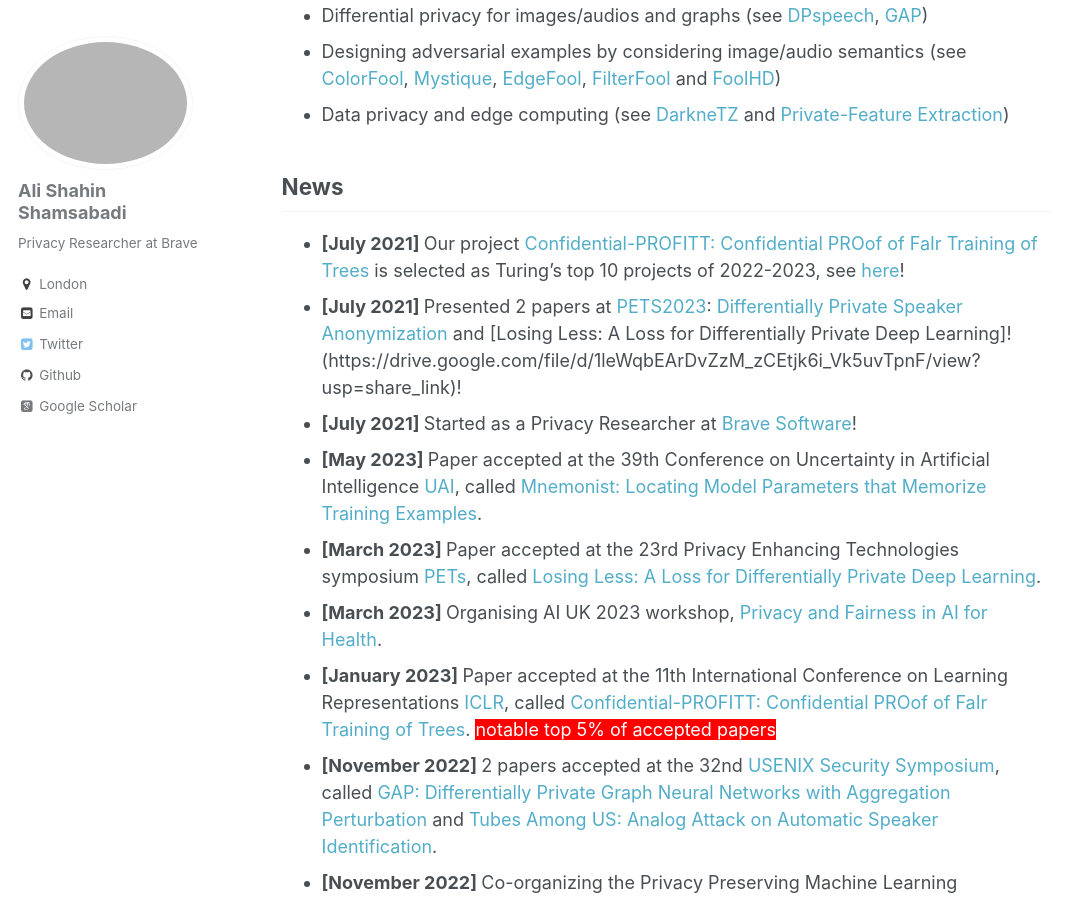
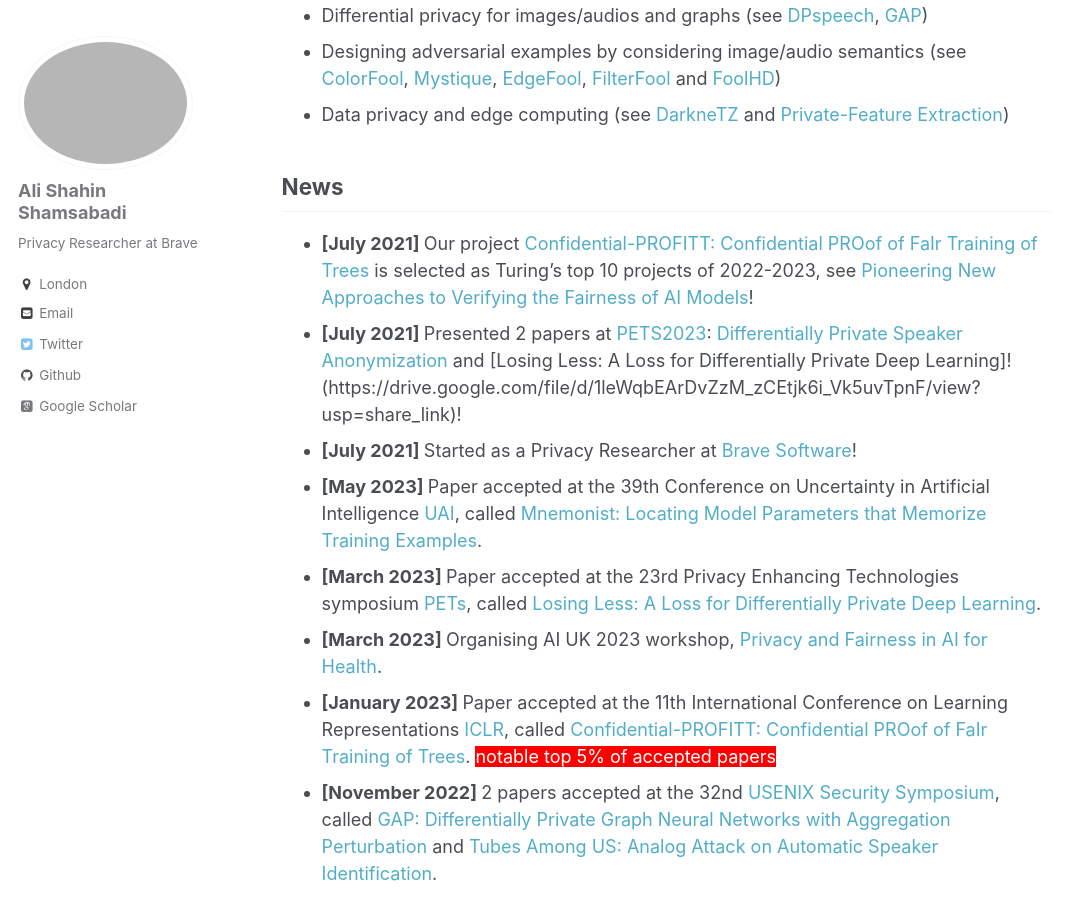
Before and after one commit to AliShahin/AliShahin.github.io, a Jekyll site: the page built from _pages/about.md, in a window 1280 px wide and 900 px high, scrolled down 763 px. Shown: the whole window, without its empty margins (0-1084 px from the left). Built offline with Jekyll 4.4.1, drawn with Linux system fonts in a browser that asks for light colours; some web fonts are replaced.

Commit message:
Update about.md

```diff
--- a/_pages/about.md
+++ b/_pages/about.md
@@ -22,7 +22,7 @@ My research has been published at top-tier conferences including NeurIPS, ICLR,
 - Data privacy and edge computing (see [DarkneTZ](https://arxiv.org/pdf/2004.05703) and [Private-Feature Extraction](https://arxiv.org/pdf/1802.03151.pdf))
 
 ## News
-- <b> [July 2021] </b> Our project [Confidential-PROFITT: Confidential PROof of FaIr Training of Trees](https://openreview.net/forum?id=iIfDQVyuFD) is selected as Turing's top 10 projects of 2022-2023, see [here](https://t.co/I2b4PUPkbs)!
+- <b> [July 2021] </b> Our project [Confidential-PROFITT: Confidential PROof of FaIr Training of Trees](https://openreview.net/forum?id=iIfDQVyuFD) is selected as Turing's top 10 projects of 2022-2023, see [Pioneering New Approaches to Verifying the Fairness of AI Models](https://t.co/I2b4PUPkbs)!
 - <b> [July 2021] </b> Presented 2 papers at [PETS2023](https://petsymposium.org/2023/): [Differentially Private Speaker Anonymization](https://drive.google.com/file/d/1s-da_nW0Rz-RJO6Rovo0qM8auvpOYTg8/view?usp=share_link) and [Losing Less: A Loss for Differentially Private Deep Learning]!(https://drive.google.com/file/d/1leWqbEArDvZzM_zCEtjk6i_Vk5uvTpnF/view?usp=share_link)!
 - <b> [July 2021] </b> Started as a Privacy Researcher at [Brave Software](https://brave.com)!
 - <b> [May 2023] </b> Paper accepted at the 39th Conference on Uncertainty in Artificial Intelligence [UAI](https://www.auai.org/uai2023/), called [Mnemonist: Locating Model Parameters that Memorize Training Examples](https://openreview.net/pdf?id=oVn5GLyONY).
```
